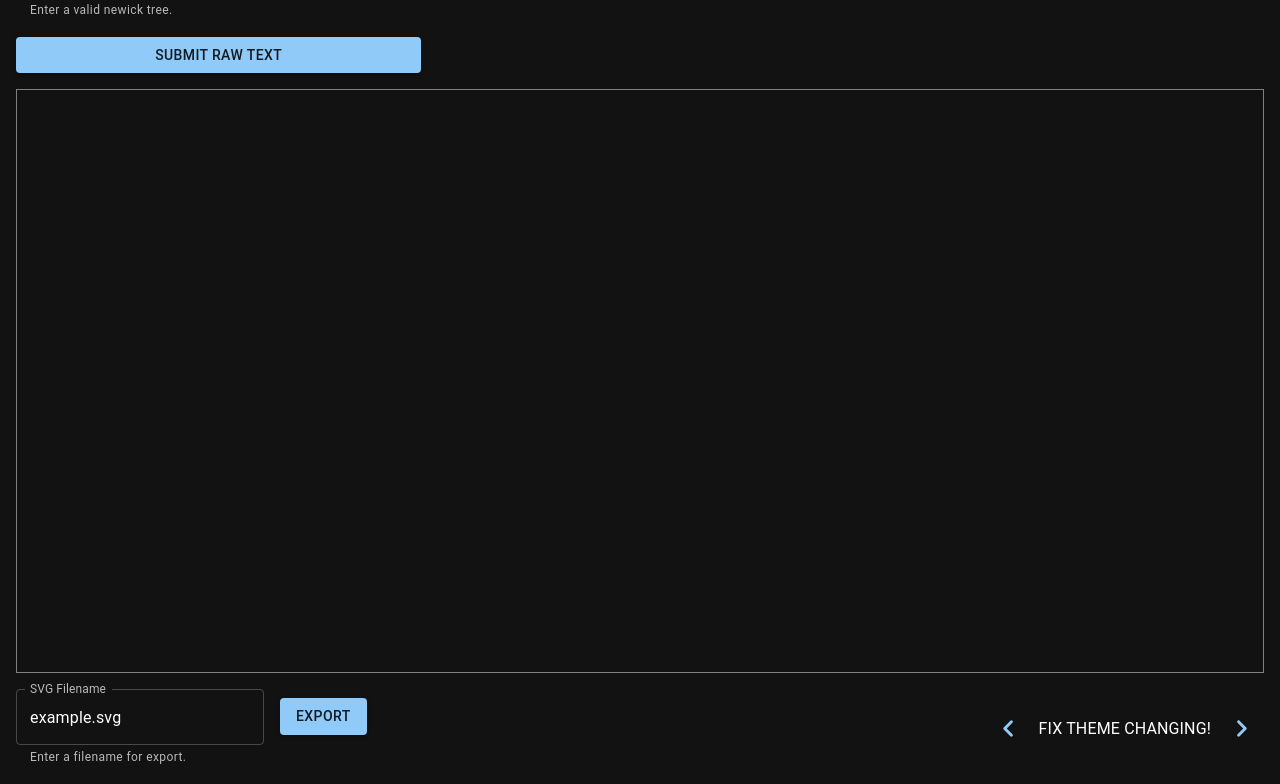
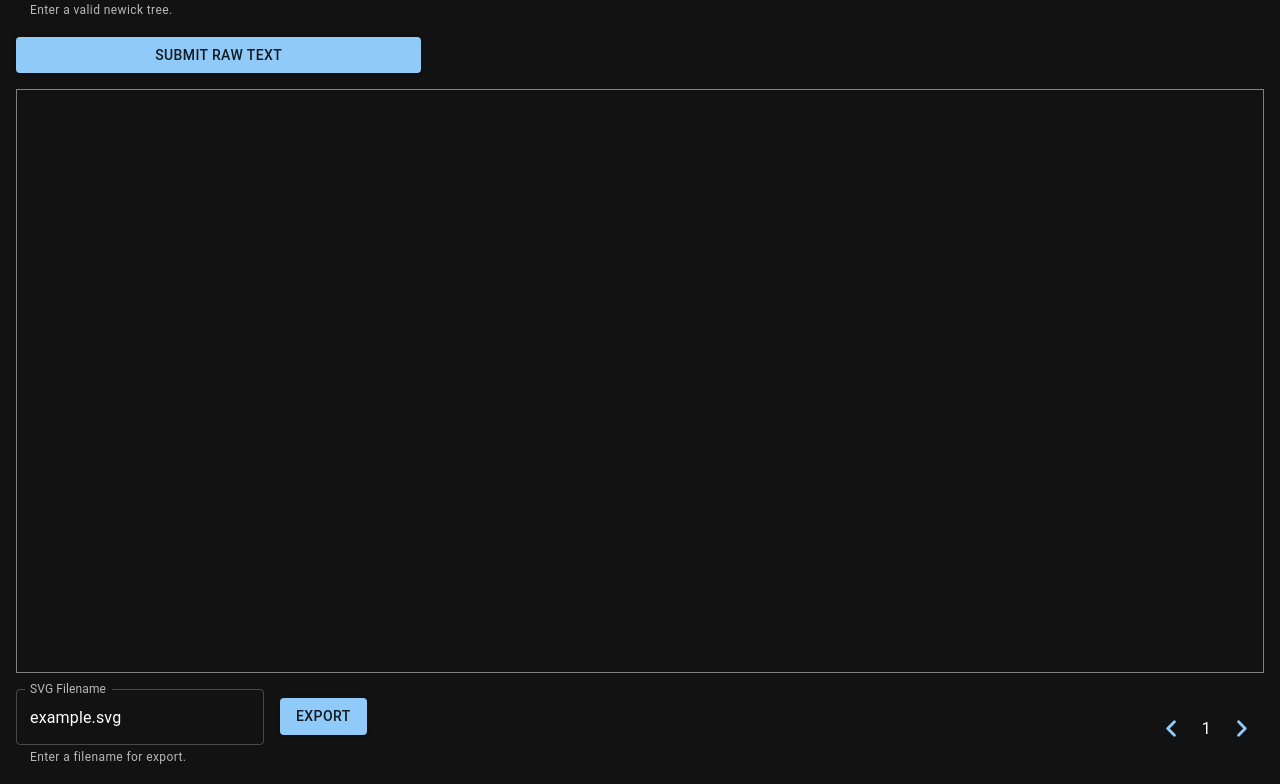
Before and after one commit to kobesani/treeact, a React (Vite) app: page / in a window 1280 px wide. Shown: the part 277-1061 px from the top of the page. Built offline with nearby package versions, Linux system fonts and the light colour scheme.

Commit message:
Adding simple example for paging through trees

```diff
--- a/src/App.tsx
+++ b/src/App.tsx
@@ -60,7 +60,7 @@ const App = () => {
                 <KeyboardArrowLeftRounded fontSize="large" />
               </IconButton>
             </Grid>
-            <Grid item>FIX THEME CHANGING!</Grid>
+            <Grid item>1</Grid>
             <Grid item>
               <IconButton size="small" color="primary">
                 <KeyboardArrowRightRounded fontSize="large" />
```
